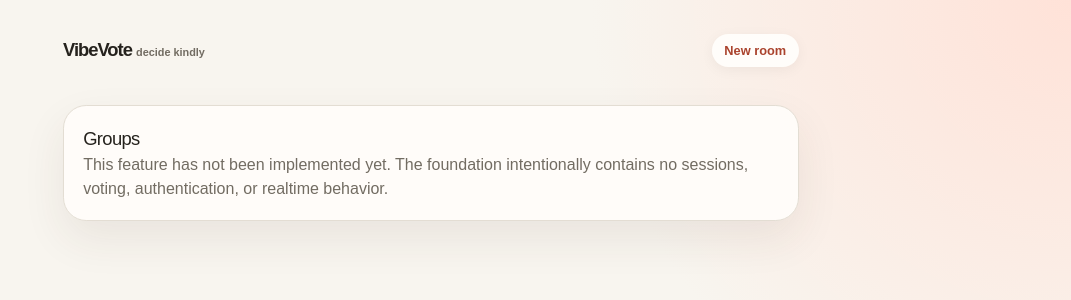
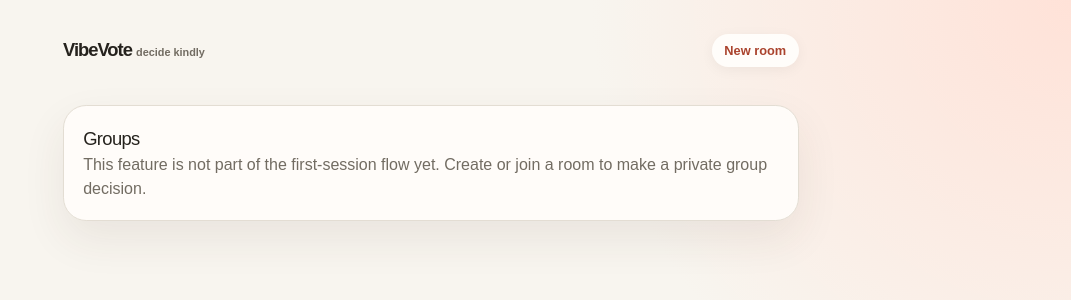
Before and after one commit to ZrecDev/vibevote, a Next.js app in the folder apps/web/: page /groups in a window 1280 px wide. Shown: the top 300 px of the page, without its empty margins (209-1280 px from the left). Built offline with nearby package versions, Linux system fonts and the light colour scheme.

Commit message:
Polish shipped room entry points and docs

```diff
--- a/apps/web/app/join/[token]/page.tsx
+++ b/apps/web/app/join/[token]/page.tsx
@@ -1,4 +1,6 @@
-import { PlaceholderPage } from '../../placeholder-page';
-export default function Page() {
-  return <PlaceholderPage title="Join a room" />;
+import { redirect } from 'next/navigation';
+
+export default async function Page({ params }: { params: Promise<{ token: string }> }) {
+  const { token } = await params;
+  redirect(`/join?invite=${encodeURIComponent(token)}`);
 }
--- a/apps/web/app/page.tsx
+++ b/apps/web/app/page.tsx
@@ -20,8 +20,8 @@ export default function HomePage() {
           <Link href="/create">
             <Button>Start a decision</Button>
           </Link>
-          <Link href="/room/550e8400-e29b-41d4-a716-446655440000">
-            <Button variant="secondary">View a room</Button>
+          <Link href="/join">
+            <Button variant="secondary">Join a room</Button>
           </Link>
         </div>
       </section>
--- a/apps/web/app/placeholder-page.tsx
+++ b/apps/web/app/placeholder-page.tsx
@@ -4,8 +4,8 @@ export function PlaceholderPage({ title }: Readonly<{ title: string }>) {
   return (
     <AppShell>
       <StateMessage title={title}>
-        This feature has not been implemented yet. The foundation intentionally contains no
-        sessions, voting, authentication, or realtime behavior.
+        This feature is not part of the first-session flow yet. Create or join a room to make a
+        private group decision.
       </StateMessage>
     </AppShell>
   );
```
Also changed, not shown: 2 other files (tests, documents, lock files or other folders).
